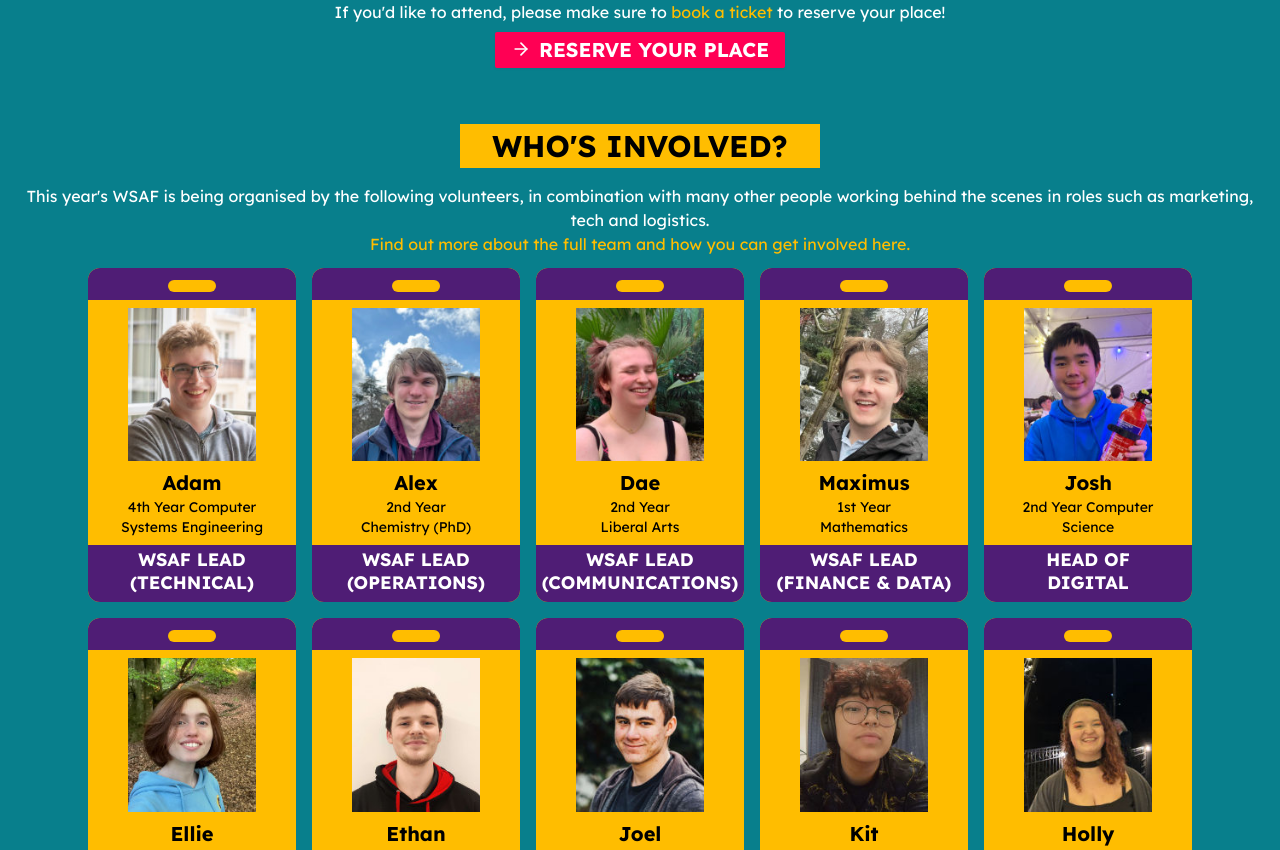
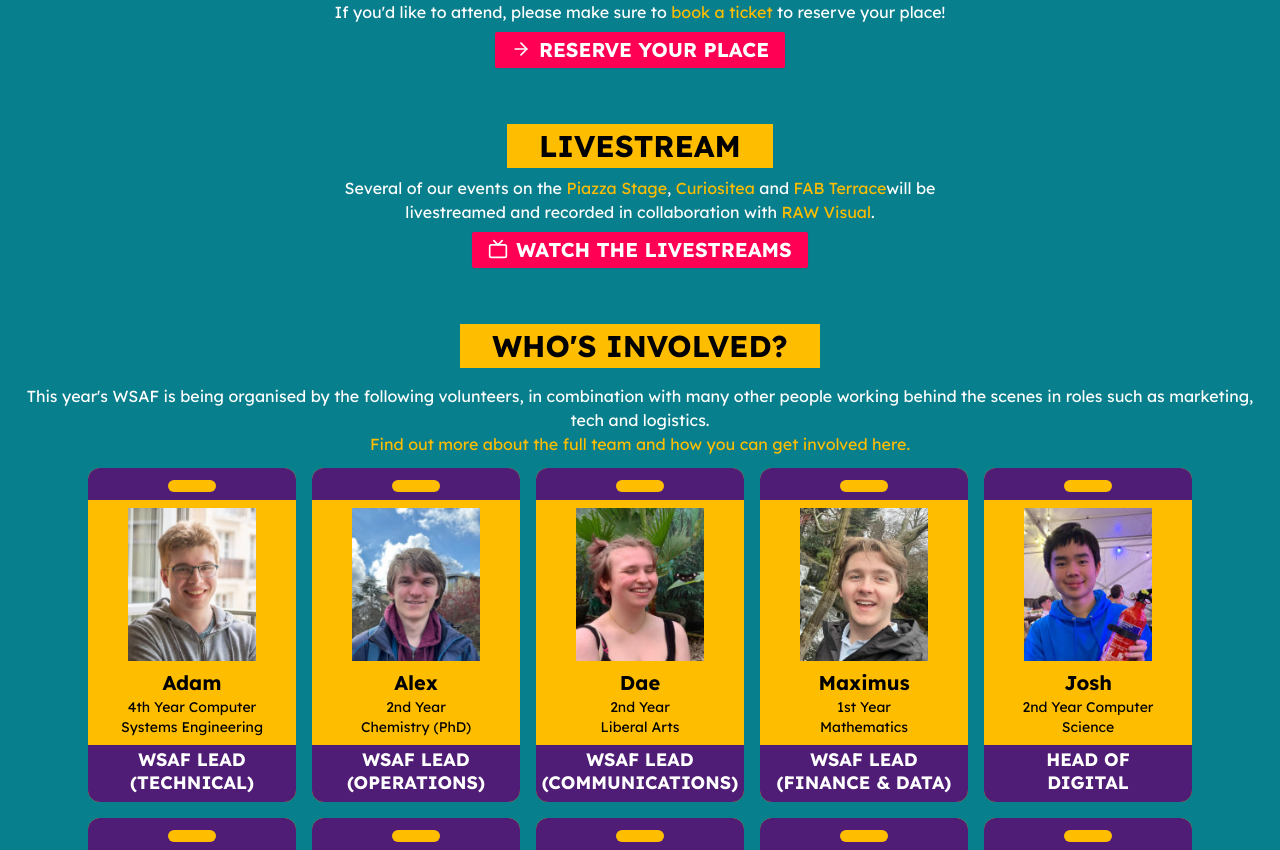
Before and after one commit to WarwickStudentArtsFestival/WSAF24-Website, a Next.js app: page / in a window 1280 px wide. Shown: the part 966-1816 px from the top of the page. Built offline with nearby package versions, Linux system fonts and the light colour scheme; no server answers; the database is empty.

Commit message:
:sparkles: Add livestreaming section

```diff
--- /dev/null
+++ b/src/app/(home)/components/livestream.tsx
@@ -0,0 +1,48 @@
+import { FiTv } from 'react-icons/fi';
+
+export default function Livestream() {
+  return (
+    <section className="mb-4 md:mb-8">
+      <h2>Livestream</h2>
+      <p className="mb-2 mx-4 max-w-2xl mx-auto px-2">
+        Several of our events on the{' '}
+        <a
+          href="http://localhost:3000/venues/benefactors-place"
+          className="text-accent"
+        >
+          Piazza Stage
+        </a>
+        ,{' '}
+        <a
+          href="http://localhost:3000/venues/curiositea"
+          className="text-accent"
+        >
+          Curiositea
+        </a>{' '}
+        and{' '}
+        <a
+          href="http://localhost:3000/venues/fab-terrace"
+          className="text-accent"
+        >
+          FAB Terrace
+        </a>
+        will be livestreamed and recorded in collaboration with{' '}
+        <a href="https://www.youtube.com/c/RAWVisual" className="text-accent">
+          RAW Visual
+        </a>
+        .
+      </p>
+
+      <a
+        href="https://www.youtube.com/c/RAWVisual"
+        target="_blank"
+        className="inline-block bg-tertiary px-4 py-1 rounded-sm drop-shadow-sm hover:scale-105 mb-4 mx-4"
+      >
+        <span className="text-xl uppercase font-bold">
+          <FiTv className="inline mr-2 mb-1" />
+          Watch the Livestreams
+        </span>
+      </a>
+    </section>
+  );
+}
--- a/src/app/(home)/page.tsx
+++ b/src/app/(home)/page.tsx
@@ -6,6 +6,7 @@ import About from './components/about';
 import History from './components/history';
 import WhatsOn from '@/app/(home)/components/whats-on';
 import FabTerrace from '@/app/(home)/components/fab-terrace';
+import Livestream from '@/app/(home)/components/livestream';
 
 export const dynamic = 'force-dynamic';
 
@@ -16,6 +17,7 @@ export default function Home() {
       <About />
       <WhatsOn />
       <FabTerrace />
+      <Livestream />
       <WhoInvolved />
       <History />
       <Faq />
```
